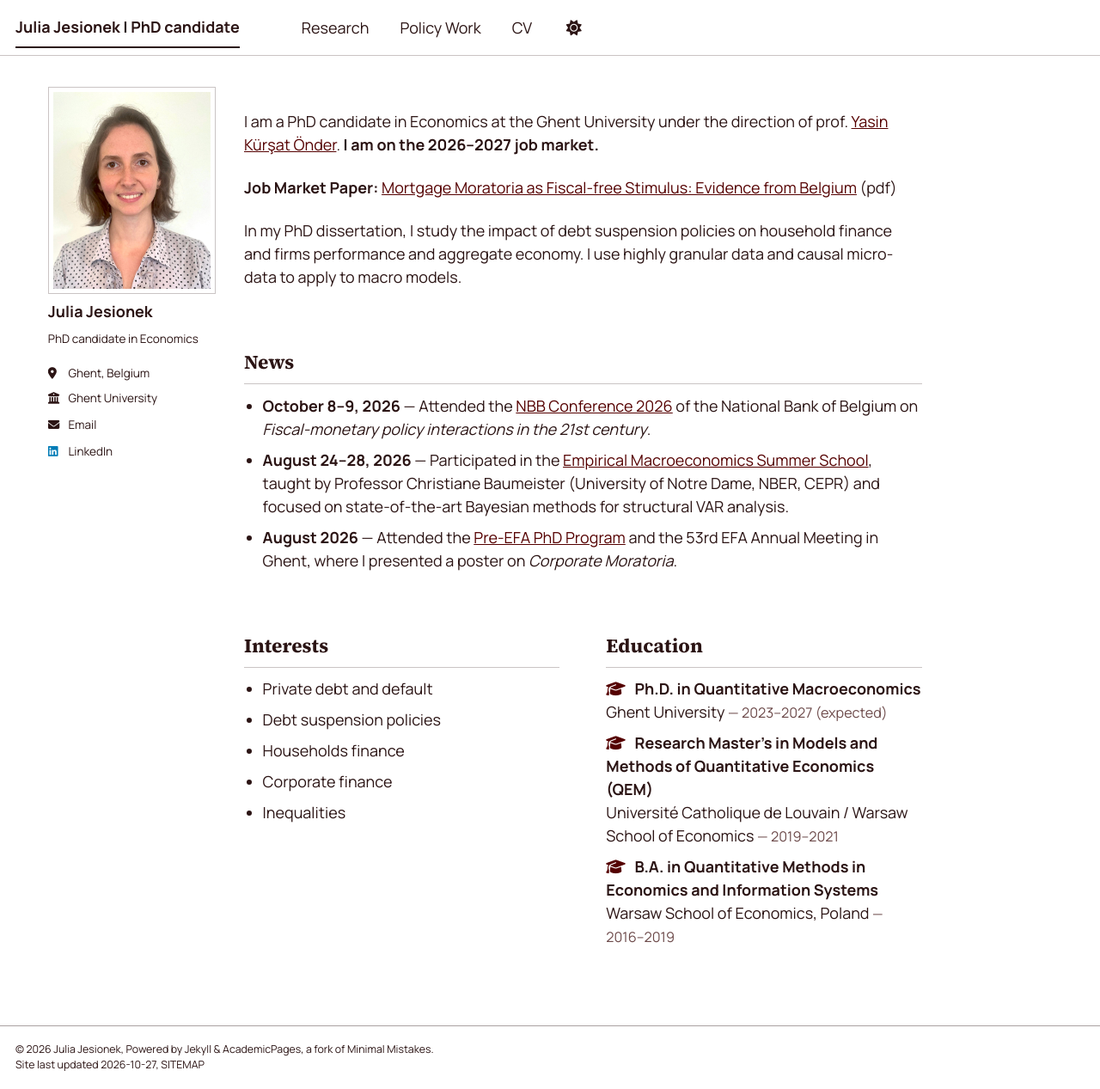
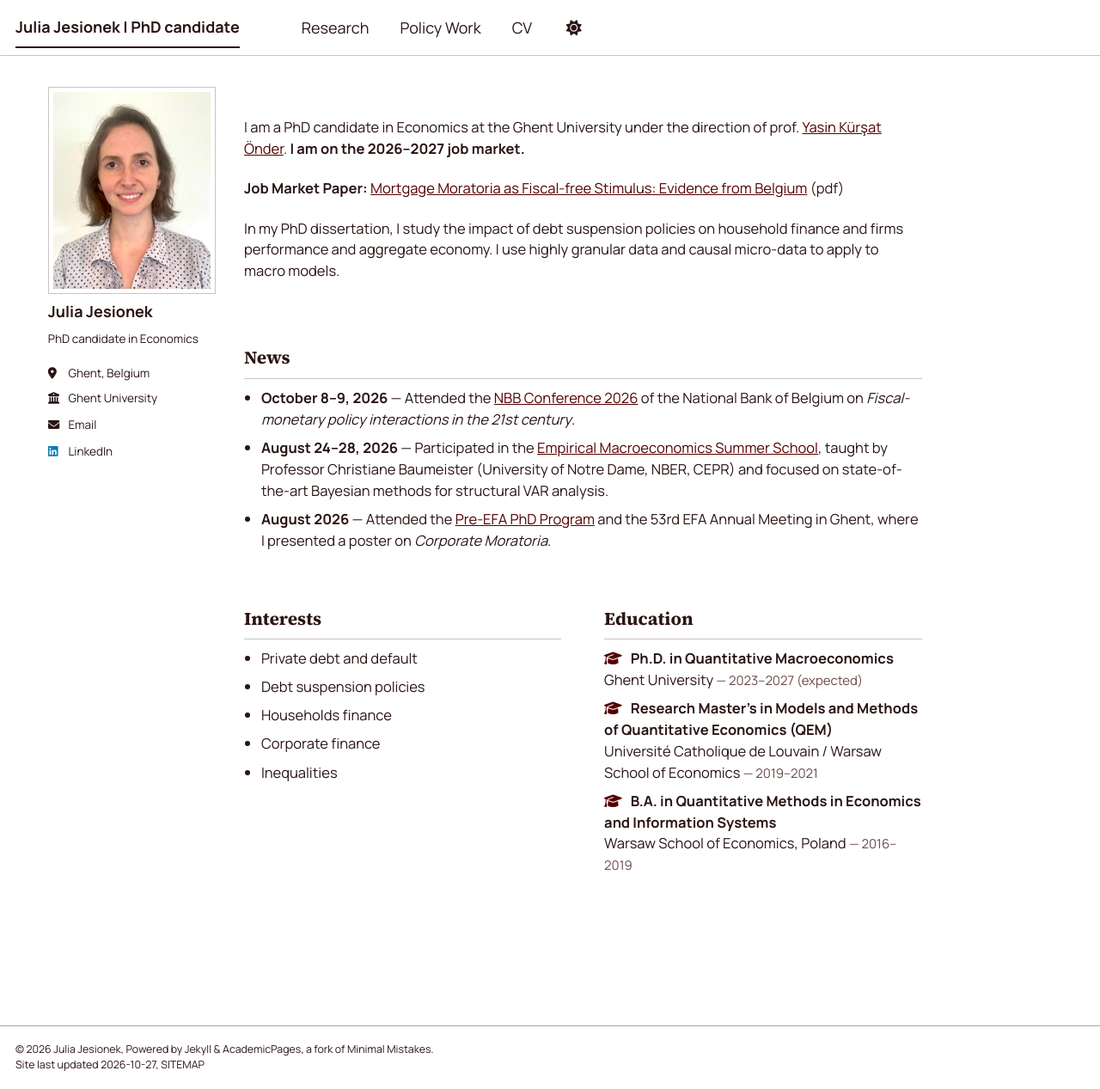
Before and after one commit to juliajesionek/homepage, a Jekyll site: the page built from _pages/about.md, in a window 1280 px wide and 1267 px high. Shown: the whole window at 86% size. Built offline with Jekyll 4.4.1, drawn with Linux system fonts in a browser that asks for light colours; a style sheet for code colours, icons or effects is not loaded.

Commit message:
Make page body text slightly smaller
Sidebar and navigation keep the base font size.

Co-Authored-By: Claude Opus 5.5 <noreply@anthropic.com>

```diff
--- a/assets/css/main.scss
+++ b/assets/css/main.scss
@@ -37,3 +37,9 @@
     "layout/sidebar",
     "layout/json_cv"
 ;
+
+/* Slightly smaller text in the page body; the sidebar and top menu keep the base size */
+.page__content,
+.archive {
+  font-size: 0.92em;
+}
```
